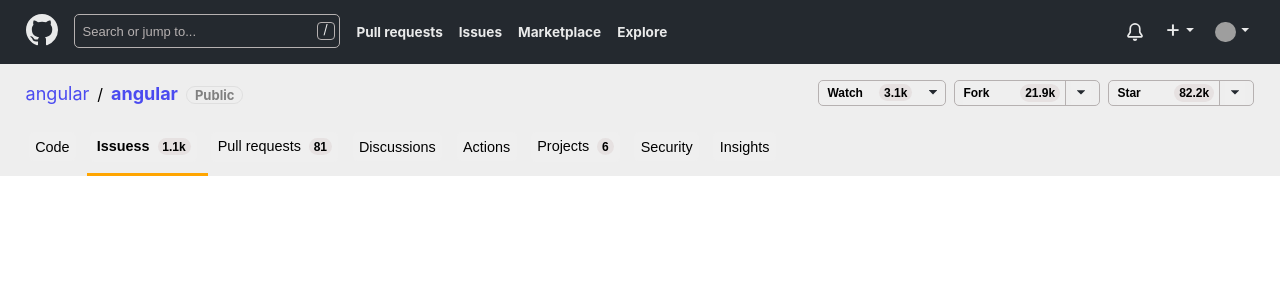
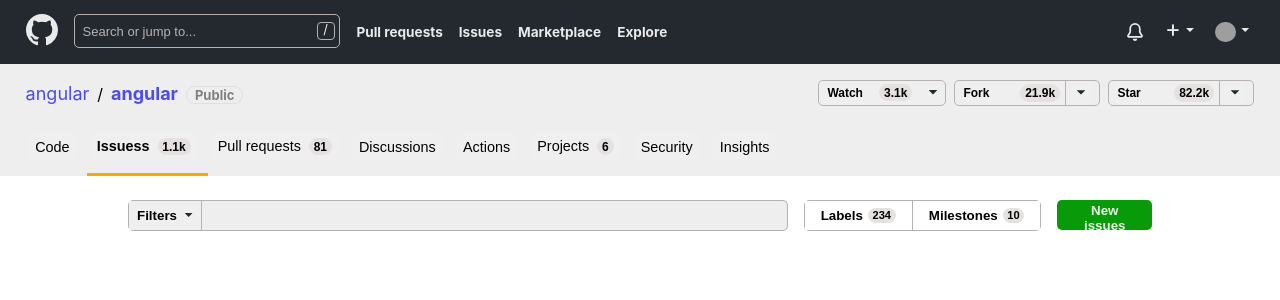
Before and after one commit to Flasticka/jobTask, a React (Create React App) app in the folder web/: page / in a window 1280 px wide. Shown: the top 300 px of the page. Built offline with nearby package versions, Linux system fonts and the light colour scheme; grey boxes are pictures that could not be loaded; the HTML template or start-up script is replaced by a standard one.

Commit message:
feat: upper body done

```diff
--- a/web/src/App.jsx
+++ b/web/src/App.jsx
@@ -1,11 +1,13 @@
 import { HeaderBar } from './Components/HeaderBar/HeaderBar.jsx';
 import { RepoInfo } from './Components/RepoInfo/RepoInfo.jsx';
+import { BodyPart } from './Components/BodyPart/BodyPart.jsx';
 
 function App() {
   return (
     <div className='App'>
       <HeaderBar />
       <RepoInfo />
+      <BodyPart />
     </div>
   );
 }
--- /dev/null
+++ b/web/src/Components/BodyPart/BodyPart.css
@@ -0,0 +1,9 @@
+.body-container-outer {
+  width: 100%;
+  height: 50rem;
+  display: flex;
+  justify-content: center;
+}
+.body-container-inner {
+  width: 80%;
+}
--- /dev/null
+++ b/web/src/Components/BodyPart/BodyPart.jsx
@@ -0,0 +1,11 @@
+import { UpperBodyPart } from '../UpperBodyPart/UpperBodyPart';
+import './BodyPart.css';
+export const BodyPart = () => {
+  return (
+    <div className='body-container-outer'>
+      <div className='body-container-inner'>
+        <UpperBodyPart />
+      </div>
+    </div>
+  );
+};
--- /dev/null
+++ b/web/src/Components/UpperBodyPart/UpperBodyPart.css
@@ -0,0 +1,85 @@
+.upper-body-part-container {
+  margin-top: 1.5rem;
+  display: flex;
+  flex-direction: row;
+  height: 1.8rem;
+}
+.upper-body-part-container__searching-bar {
+  height: 100%;
+  width: 66%;
+  border: 1px solid var(--grey-color--default);
+  border-radius: 5px;
+  display: flex;
+  flex-direction: row;
+  align-items: center;
+}
+.searching-bar__filter-button,
+.buttons_labels,
+.buttons_milestones {
+  display: flex;
+  flex-direction: row;
+  font-weight: bold;
+  align-items: center;
+  justify-content: space-between;
+  border: 0;
+  height: 100%;
+  width: 5rem;
+  padding: 0.5rem;
+  cursor: pointer;
+}
+.searching-bar__filter-button,
+.buttons_labels {
+  border-right: 1px solid var(--grey-color--default);
+}
+
+.searching-bar__search-bar {
+  height: 100%;
+  width: 100%;
+  border: 0;
+  padding: 0;
+  background-color: var(--grey-color-darker);
+}
+
+.upper-body-part-container__buttons {
+  display: flex;
+  flex-direction: row;
+  height: 100%;
+}
+.double-button {
+  display: flex;
+  flex-direction: row;
+  border: 1px solid var(--grey-color--default);
+  border-radius: 5px;
+  height: 100%;
+  margin-left: 1rem;
+}
+.double-button button {
+  background-color: var(--header-text-color);
+  width: auto;
+  padding: 0.2rem 1rem;
+}
+
+.double-button button:hover {
+  background-color: var(--grey-color-darker);
+}
+
+.double-button .number-span {
+  margin-left: 0.3rem;
+  font-size: smaller;
+}
+
+.new-issue-button {
+  height: 1.9rem;
+  width: auto;
+  border: 0;
+  border-radius: 5px;
+  background-color: rgb(8, 154, 8);
+  color: var(--header-text-color);
+  font-weight: bold;
+  cursor: pointer;
+  padding: 0.2rem 1rem;
+  margin-left: 1rem;
+}
+.new-issue-button:hover {
+  background-color: rgb(15, 180, 15);
+}
--- /dev/null
+++ b/web/src/Components/UpperBodyPart/UpperBodyPart.jsx
@@ -0,0 +1,27 @@
+import './UpperBodyPart.css';
+export const UpperBodyPart = () => {
+  return (
+    <div className='upper-body-part-container'>
+      <div className='upper-body-part-container__searching-bar'>
+        <button className='searching-bar__filter-button'>
+          <span>Filters</span>
+          <div className='triangle-shape--no-hover'></div>
+        </button>
+        <input className='searching-bar__search-bar'></input>
+      </div>
+      <div className='upper-body-part-container__buttons'>
+        <div className='double-button'>
+          <button className='buttons_labels'>
+            <span>Labels</span>
+            <span className='number-span'>234</span>
+          </button>
+          <button className='buttons_milestones'>
+            <span>Milestones</span>
+            <span className='number-span'>10</span>
+          </button>
+        </div>
+        <button className='new-issue-button'>New issues</button>
+      </div>
+    </div>
+  );
+};
```
